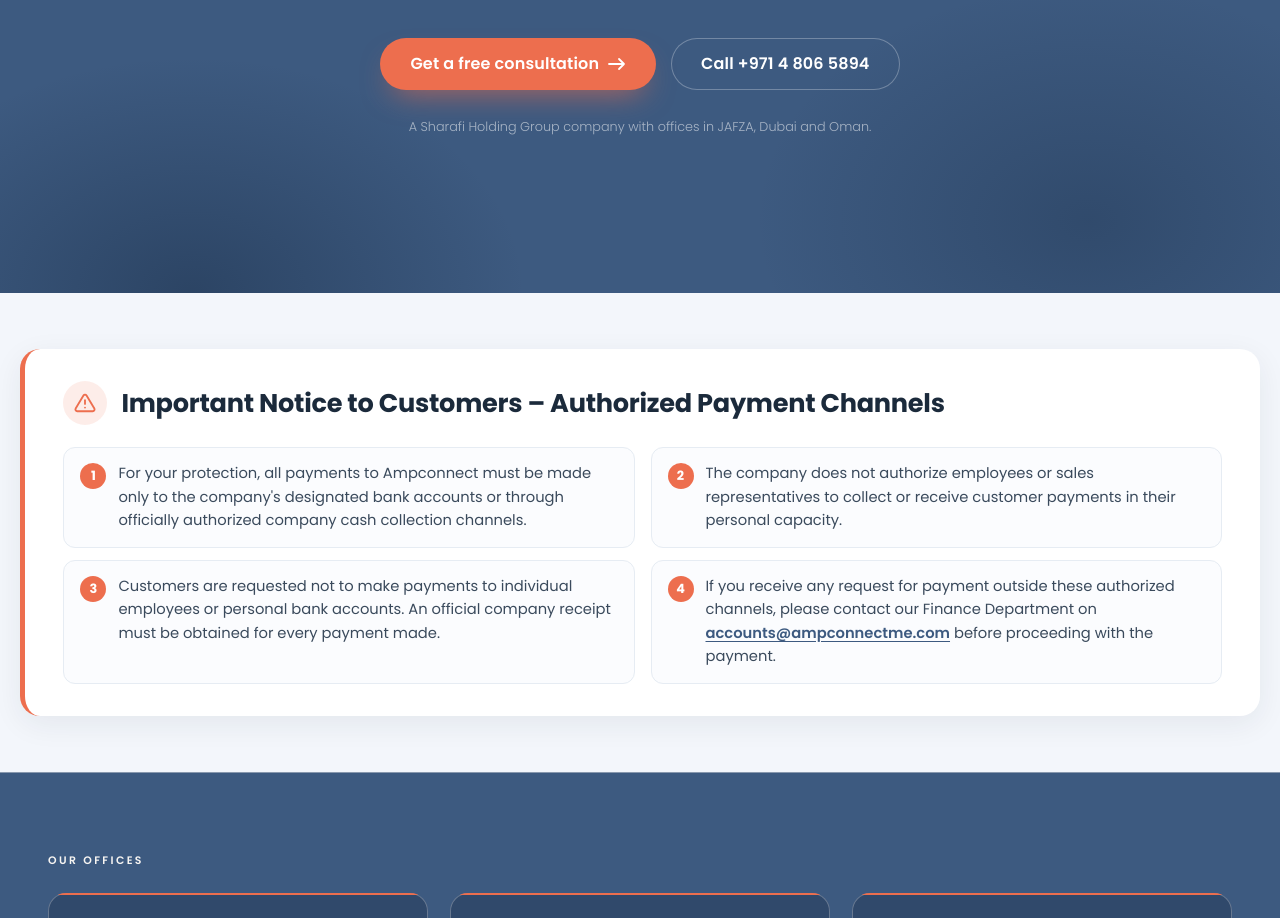
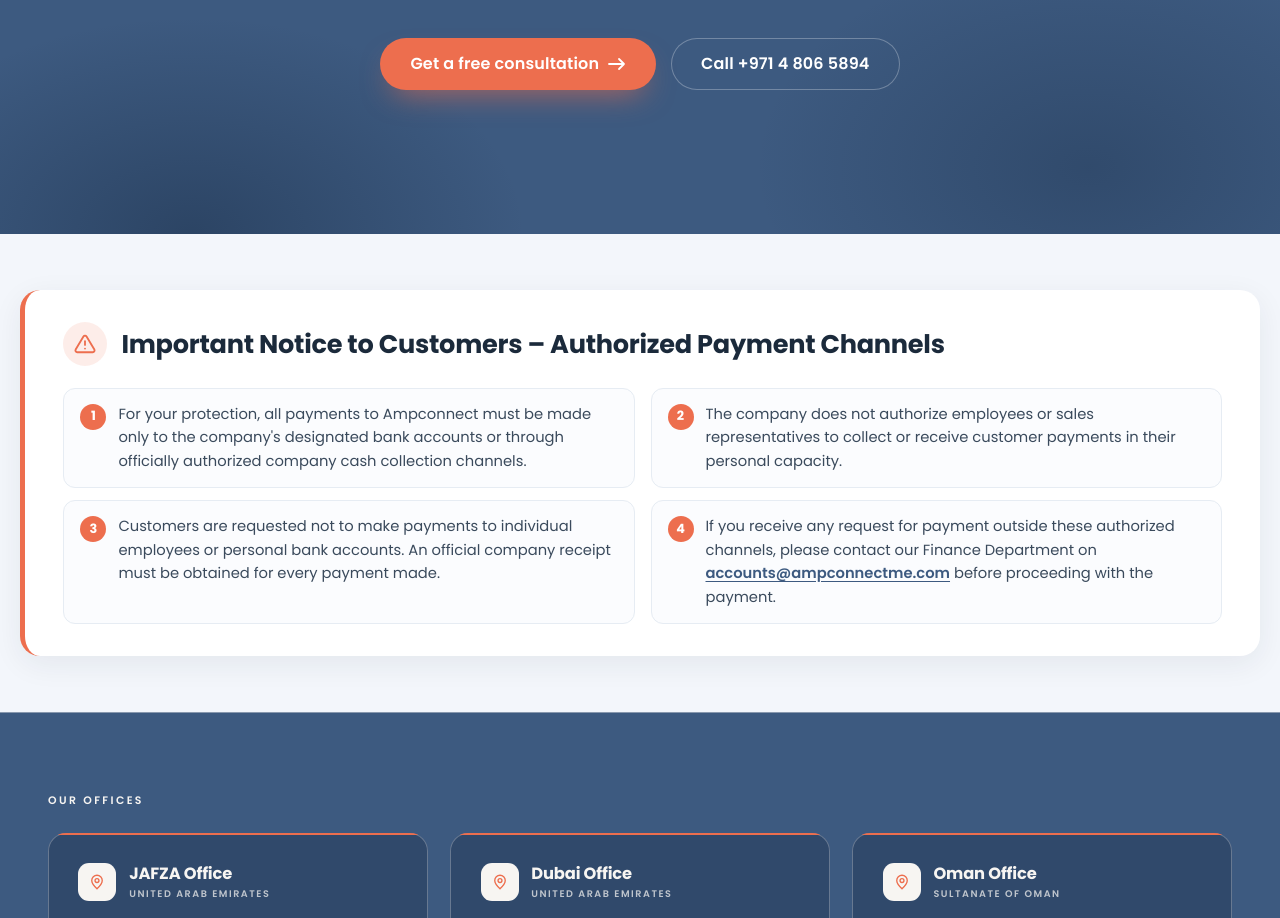
Before and after one commit to gerabsyscom-eng/AMP_WEBSITE_MOCKUP, a plain HTML site: page datacenter-solutions.html in a window 1280 px wide. Shown: the part 6140-7058 px from the top of the page. Drawn offline with Linux system fonts and the light colour scheme.

Commit message:
Solution pages: remove CTA note line (Sharafi / JAFZA offices) on all 8
Co-Authored-By: Claude Opus 5.5 <noreply@anthropic.com>

```diff
--- a/datacenter-solutions.html
+++ b/datacenter-solutions.html
@@ -1874,7 +1874,6 @@ body.admin-bar #amp-header-system .amp-drawer{top:32px;height:calc(100dvh - 32px
     </a>
     <a class="amp-btn amp-btn--ghost" href="tel:+97148065894">Call +971 4 806 5894</a>
   </div>
-  <p class="ce-note amp-rise">A Sharafi Holding Group company with offices in JAFZA, Dubai and Oman.</p>
 </div>
 
 <script>
```
Also changed, not shown: computing-hyperconverged-solutions.html (+0 -1 lines), cyber-security.html (+0 -1 lines), data-protection-and-business-continuity.html (+0 -1 lines), enterprise-cabling-solutions.html (+0 -1 lines), network-solutions.html (+0 -1 lines), safety-identification-monitoring.html (+0 -1 lines), solutions.html (+0 -1 lines).
